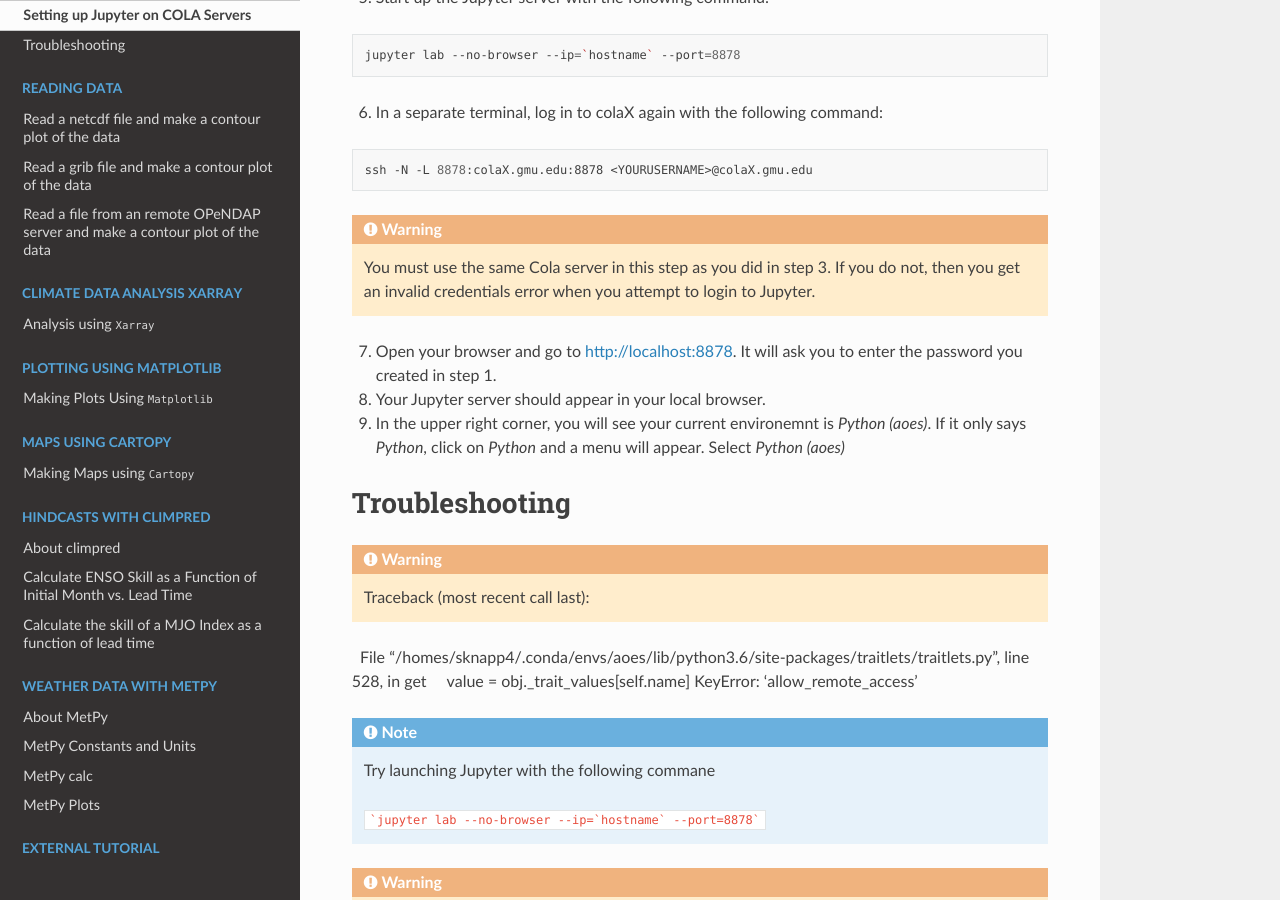
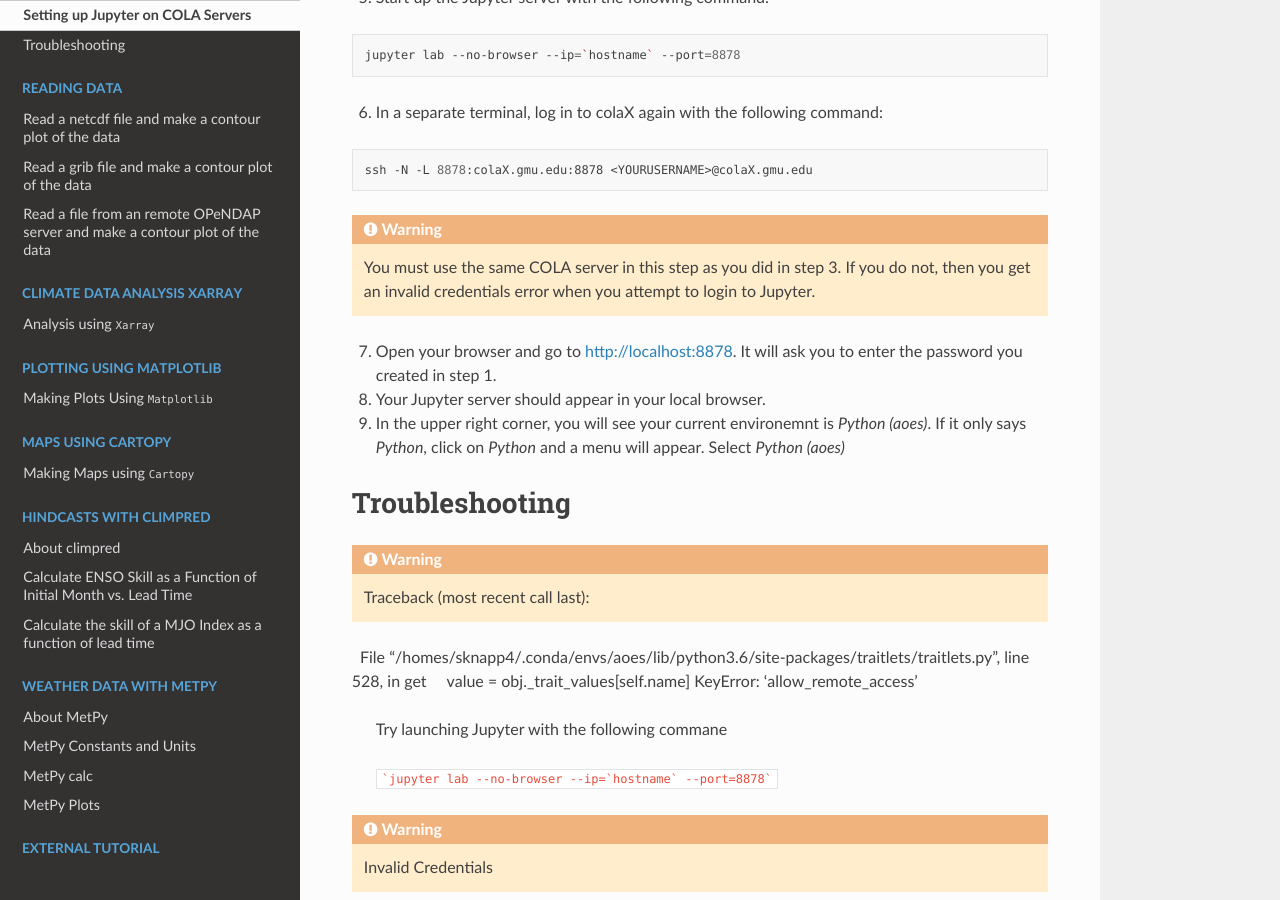
Before and after one commit to kpegion/Pangeo-at-AOES, a Sphinx documentation site: the page built from docs/source/setting-up-jupyter.rst, in a window 1280 px wide and 900 px high, scrolled down 650 px. Built offline with Sphinx 7.4.7 and the Read the Docs theme 2.0.0, drawn with Linux system fonts in a browser that asks for light colours.

Commit message:
fix typos setting up jupyter

````diff
--- a/docs/source/setting-up-jupyter.rst
+++ b/docs/source/setting-up-jupyter.rst
@@ -38,7 +38,7 @@ Setting up Jupyter on COLA Servers
 
    ssh -N -L 8878:colaX.gmu.edu:8878 <YOURUSERNAME>@colaX.gmu.edu
 
-.. warning::  You must use the same Cola server in this step as you did in step 3.  If you do not, then you get an invalid credentials error when you attempt to login to Jupyter.
+.. warning::  You must use the same COLA server in this step as you did in step 3.  If you do not, then you get an invalid credentials error when you attempt to login to Jupyter.
 
 7. Open your browser and go to http://localhost:8878. It will ask you to enter the password you created in step 1.
 
@@ -56,8 +56,6 @@ Troubleshooting
     value = obj._trait_values[self.name]
 KeyError: 'allow_remote_access'
 
-.. note::
-
    Try launching Jupyter with the following commane
 
    ```jupyter lab --no-browser --ip=`hostname` --port=8878```
````
